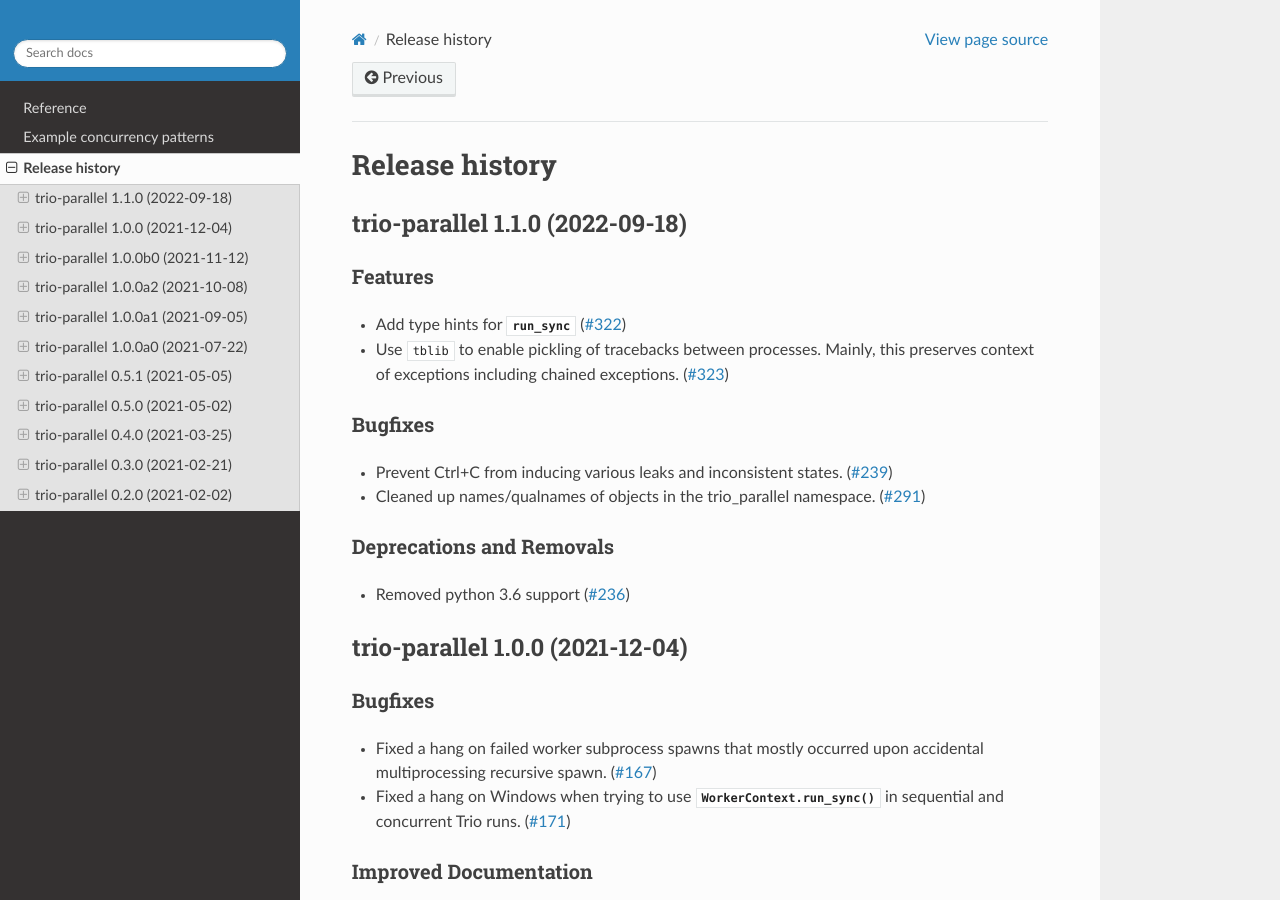
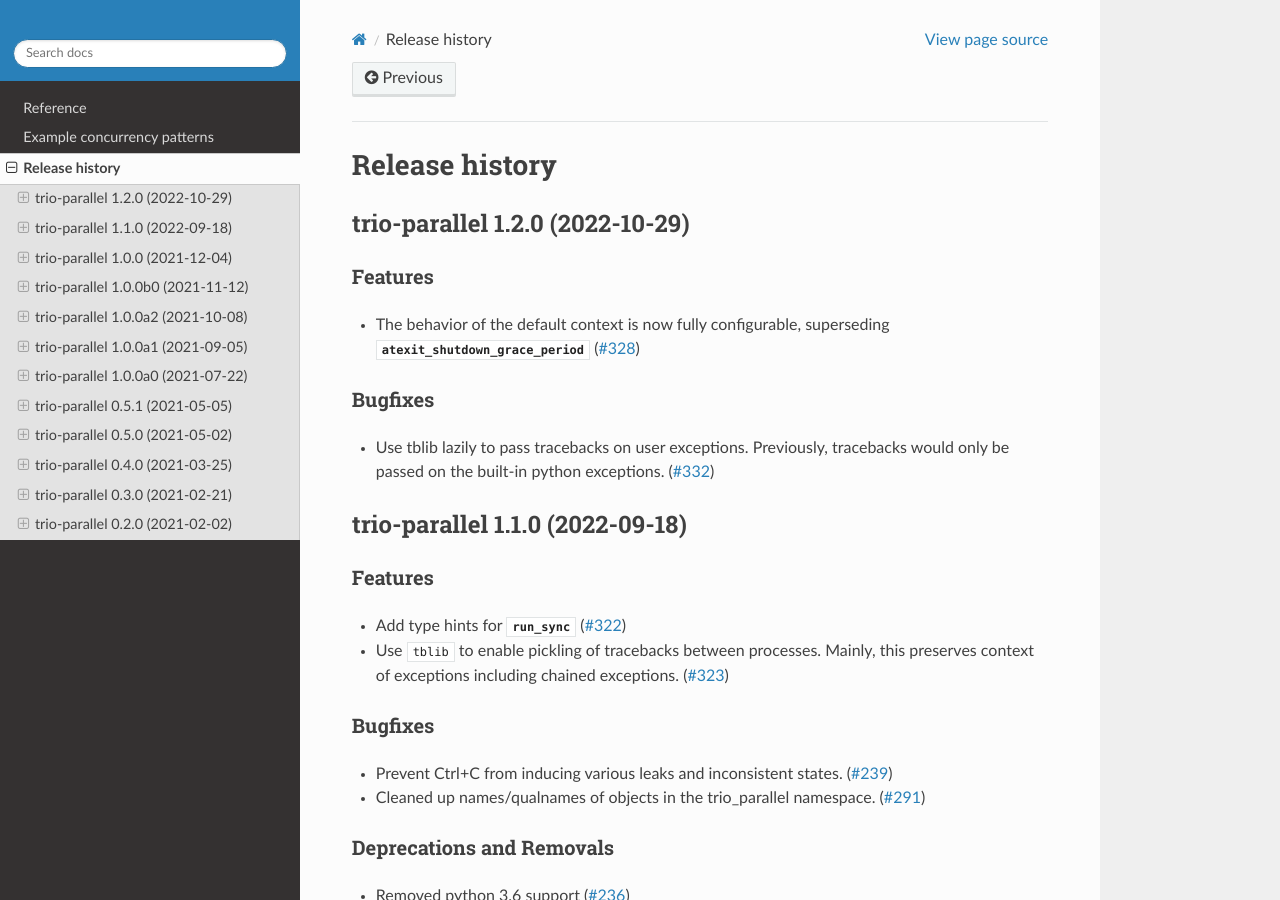
Before and after one commit to richardsheridan/trio-parallel, a Sphinx documentation site: the page built from docs/source/history.rst, in a window 1280 px wide and 900 px high. Built offline with Sphinx 7.4.7 and the Read the Docs theme 2.0.0, drawn with Linux system fonts in a browser that asks for light colours.

Commit message:
cut 1.2.0 release

```diff
--- a/docs/source/history.rst
+++ b/docs/source/history.rst
@@ -4,6 +4,21 @@ Release history
 .. currentmodule:: trio_parallel
 
 .. towncrier release notes start
+
+trio-parallel 1.2.0 (2022-10-29)
+--------------------------------
+
+Features
+~~~~~~~~
+
+- The behavior of the default context is now fully configurable, superseding `atexit_shutdown_grace_period` (`#328 <https://github.com/richardsheridan/trio-parallel/issues/328>`__)
+
+
+Bugfixes
+~~~~~~~~
+
+- Use tblib lazily to pass tracebacks on user exceptions. Previously, tracebacks would only be passed on the built-in python exceptions. (`#332 <https://github.com/richardsheridan/trio-parallel/issues/332>`__)
+
 
 trio-parallel 1.1.0 (2022-09-18)
 --------------------------------
--- a/newsfragments/328.feature.rst
+++ /dev/null
@@ -1 +0,0 @@
-The behavior of the default context is now fully configurable, superceding `atexit_shutdown_grace_period`
--- a/newsfragments/332.bugfix.rst
+++ /dev/null
@@ -1 +0,0 @@
-Use tblib lazily to pass tracebacks on user exceptions. Previously, tracebacks would only be passed on the built-in python exceptions.
```
